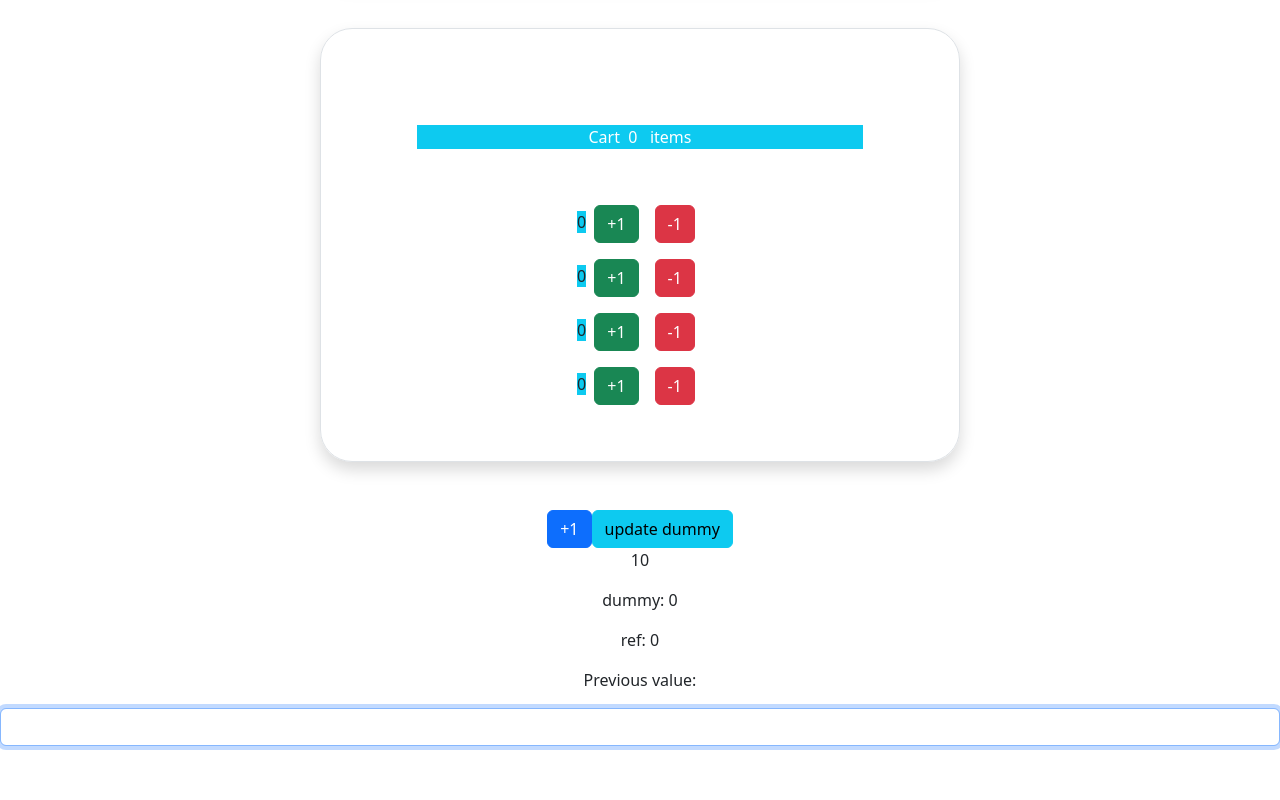
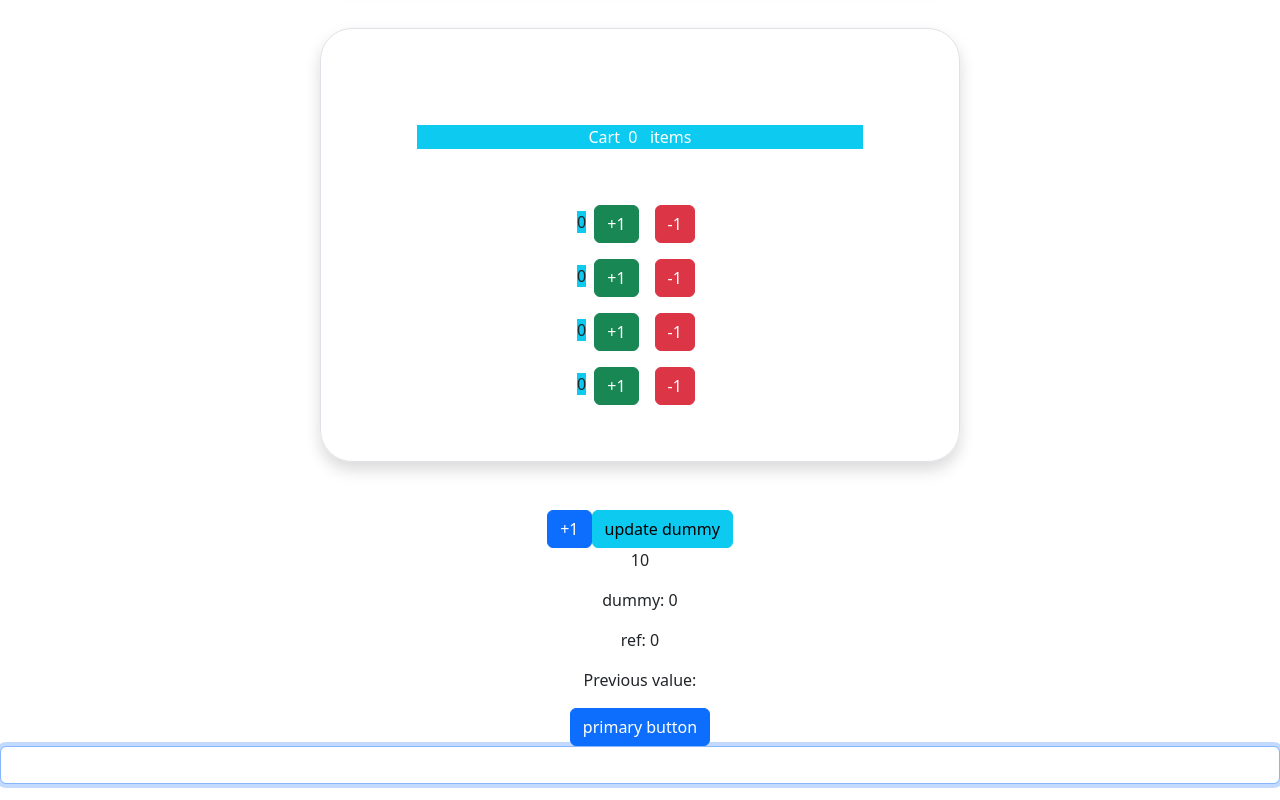
Before and after one commit to dhanyaki/react-training, a React (Create React App) app: page / in a window 1280 px wide. Shown: the part 1098-1898 px from the top of the page. Before the commit the page ends 1860 px from the top, so only its background shows below. Built offline with nearby package versions, Linux system fonts and the light colour scheme; no server answers.

Commit message:
cusom hooks

```diff
--- /dev/null
+++ b/src/CustomHook.js
@@ -0,0 +1,26 @@
+import { useEffect, useState } from "react";
+
+export const useCustomButtons = () => {
+  const primaryButton = (text) => {
+    return <button className="btn btn-primary">{text}</button>;
+  };
+  const dangerButton = (text) => {
+    return <button className="btn btn-danger">{text}</button>;
+  };
+  const infoButton = (text) => {
+    return <button className="btn btn-info">{text}</button>;
+  };
+  return [primaryButton, dangerButton, infoButton];
+};
+
+
+
+export const useFetch = (url) => {
+  const [data, setData] = useState();
+  useEffect(() => {
+    fetch(url)
+      .then((res) => res.json())
+      .then((result) => setData(result));
+  }, [url]);
+  return [data];
+};
--- a/src/UseRef.js
+++ b/src/UseRef.js
@@ -1,4 +1,5 @@
 import React, { useEffect, useRef, useState } from "react";
+import { useCustomButtons, useFetch } from "./CustomHook";
 
 function UseRef() {
   const count = useRef(0);
@@ -6,11 +7,15 @@ function UseRef() {
   const [_count, setCount] = useState(10);
   const inputRef = useRef();
   const prevVal = useRef();
+  const [primaryButton] = useCustomButtons();
+  const [data] = useFetch("https://api.restful-api.dev/objects")
   useEffect(() => {
     count.current = count.current + 1;
   });
+
   useEffect(() => {
     inputRef.current.focus();
+    console.log('data',data);
   });
   useEffect(() => {
     prevVal.current = _count;
@@ -32,7 +37,7 @@ function UseRef() {
       <p>dummy: {dummyCount.current}</p>
       <p>ref: {count.current}</p>
       <p>Previous value: {prevVal.current}</p>
-
+      {primaryButton("primary button")}
       <input type="text" className="form-control mb-3" ref={inputRef} />
     </div>
   );
```
